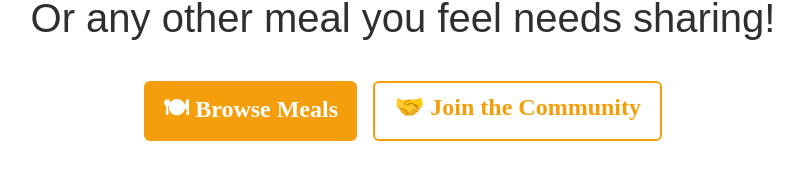
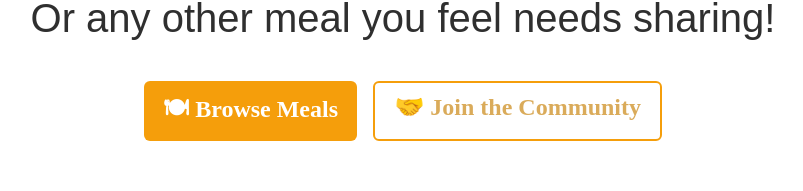
Before and after one commit to alainiranzi/Invading-Fullstack-with-Next-js, a Next.js app: page /meals in a window 1280 px wide. Shown: the part 137-328 px from the top of the page, without its empty margins (237-1040 px from the left). Built offline with nearby package versions, Linux system fonts and the light colour scheme.

Commit message:
altered color

```diff
--- a/src/app/meals/page.module.css
+++ b/src/app/meals/page.module.css
@@ -133,7 +133,7 @@
 .linkAlt {
   background-color: transparent;
   border: 2px solid #f59e0b;
-  color: #f59e0b;
+  color: #daab5a;
   padding: 0.6rem 1.2rem;
   border-radius: 6px;
   text-decoration: none;
```
